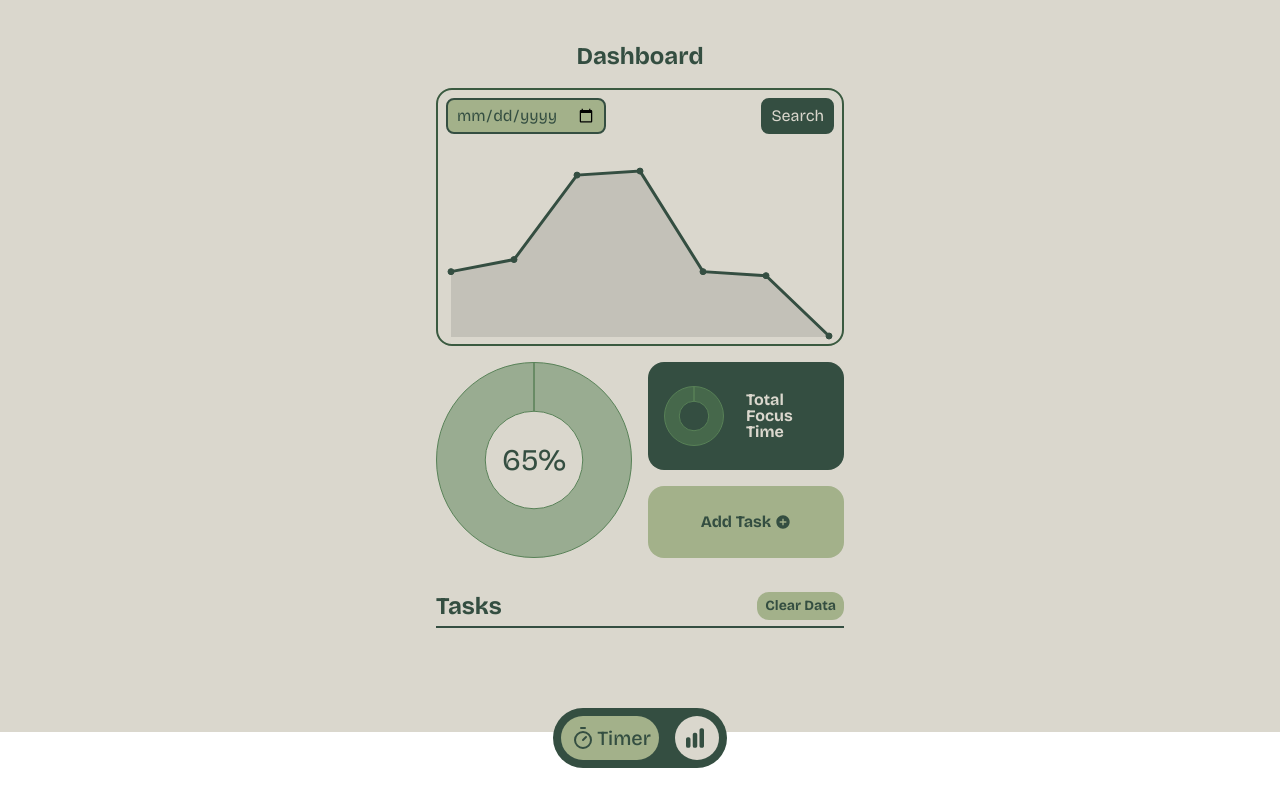
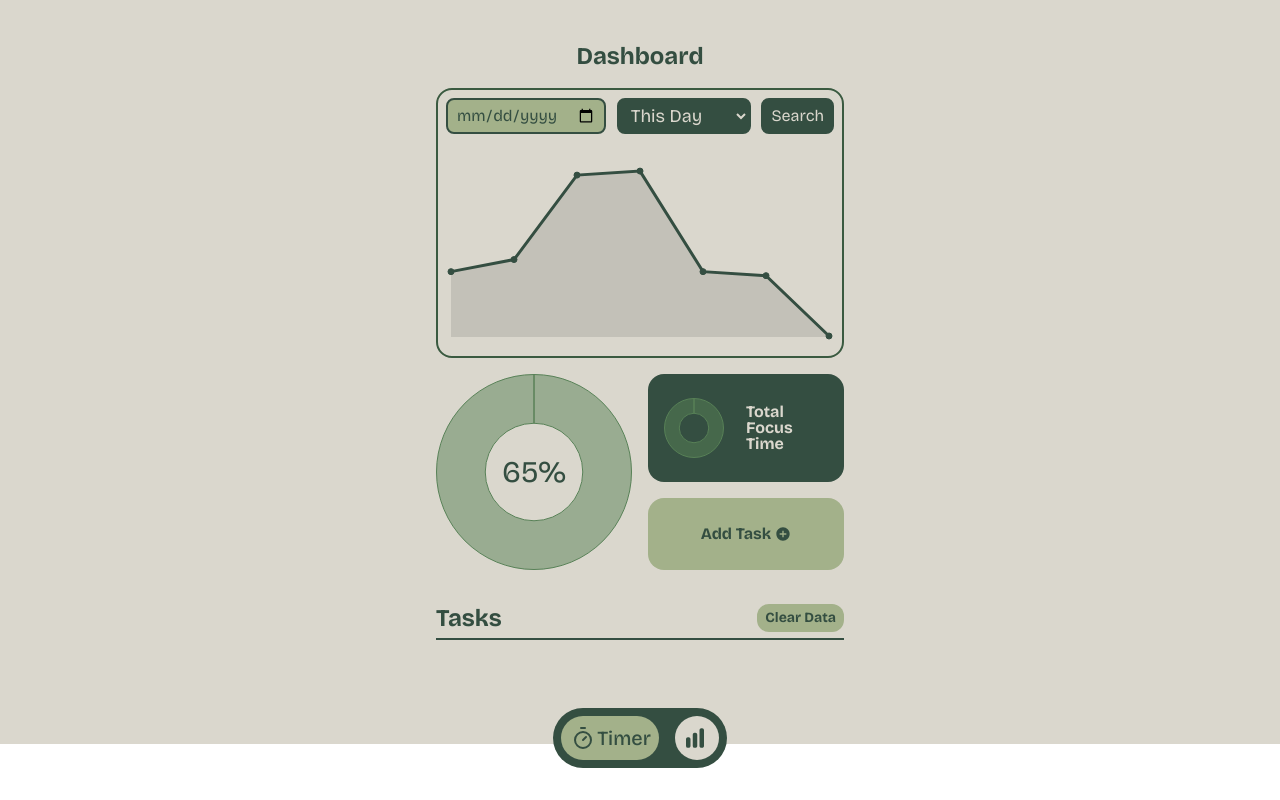
Before and after one commit to AzharZisan/pomotodo, a React (Vite) app: page /dashboard in a window 1280 px wide. Built offline with nearby package versions, Linux system fonts and the light colour scheme.

Commit message:
select added for this day,week,month and pb-3 added for chart bottom padding

```diff
--- a/src/pages/Dashboard.jsx
+++ b/src/pages/Dashboard.jsx
@@ -60,9 +60,14 @@ const Dashboard = () => {
         </div>
 
         <div className="grid grid-cols-2 grid-rows-auto gap-4">
-          <div className="border-2 col-span-2 border-[#3a5a40] rounded-2xl px-2 pt-2">
+          <div className="border-2 col-span-2 border-[#3a5a40] rounded-2xl px-2 pt-2 pb-3">
             <div className="w-full flex justify-between items-center pb-4">
               <input type="date" className="border-2 border-(--primary) px-2 py-1 bg-(--bg-lite) text-(--primary) rounded-lg" />
+              <select className="bg-(--primary) text-(--bg) px-2 py-1 text-lg border-2 border-(--primary) rounded-lg outline-none">
+                <option value="thisDay">This Day</option>
+                <option value="thisWeek">This Week</option>
+                <option value="thisMonth">This Month</option>
+              </select>
               <button onClick={handleSearchAlert} className="bg-(--primary) px-2 py-1 border-2 border-(--primary) rounded-lg text-(--bg) hover:border-(--bg-dark) hover:bg-(--bg-dark) cursor-pointer">Search</button>
             </div>
             <LineChart />
```
